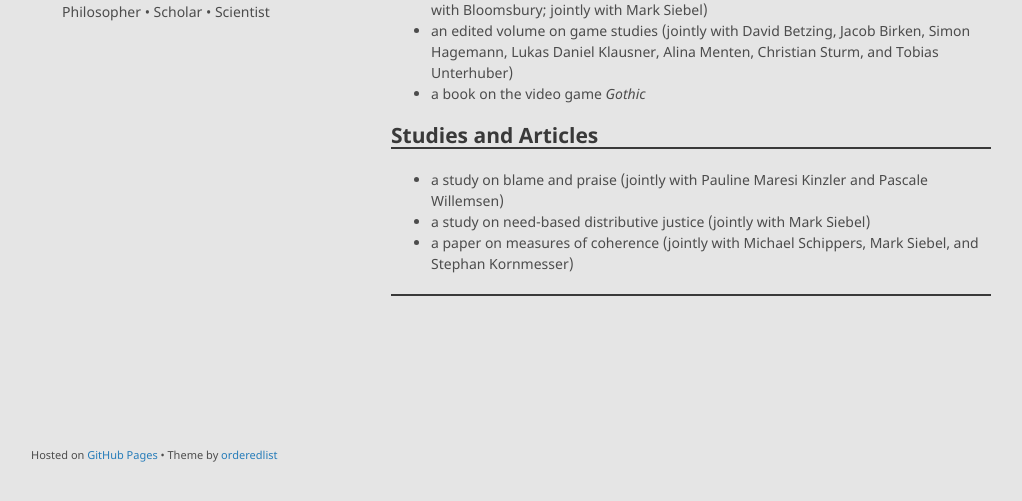
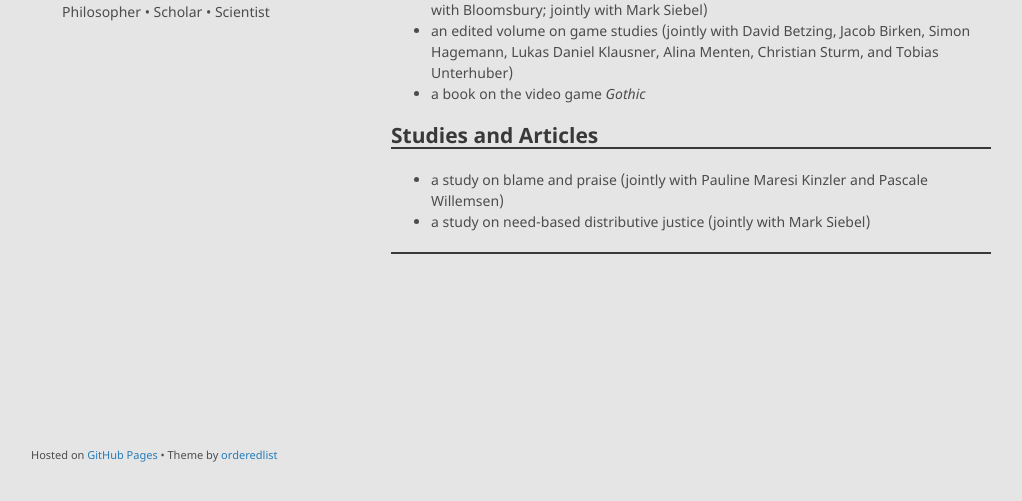
Before and after one commit to alephmembeth/alephmembeth.github.io, a Jekyll site: the page built from projects.md, in a window 1280 px wide, cut to the strip 366-867 px from the top of the page. Shown: the whole strip, without its empty margins (129-1151 px from the left). Built offline with Jekyll 4.4.1, drawn with Linux system fonts in a browser that asks for light colours; our own code applies the rules of GitHub Pages for plain Markdown files.

Commit message:
Update projects.md

```diff
--- a/projects.md
+++ b/projects.md
@@ -21,6 +21,5 @@ Below, you can find a selection of my current projects.
 
 + a study on blame and praise (jointly with Pauline Maresi Kinzler and Pascale Willemsen)
 + a study on need-based distributive justice (jointly with Mark Siebel)
-+ a paper on measures of coherence (jointly with Michael Schippers, Mark Siebel, and Stephan Kornmesser)
 
 ***
```
